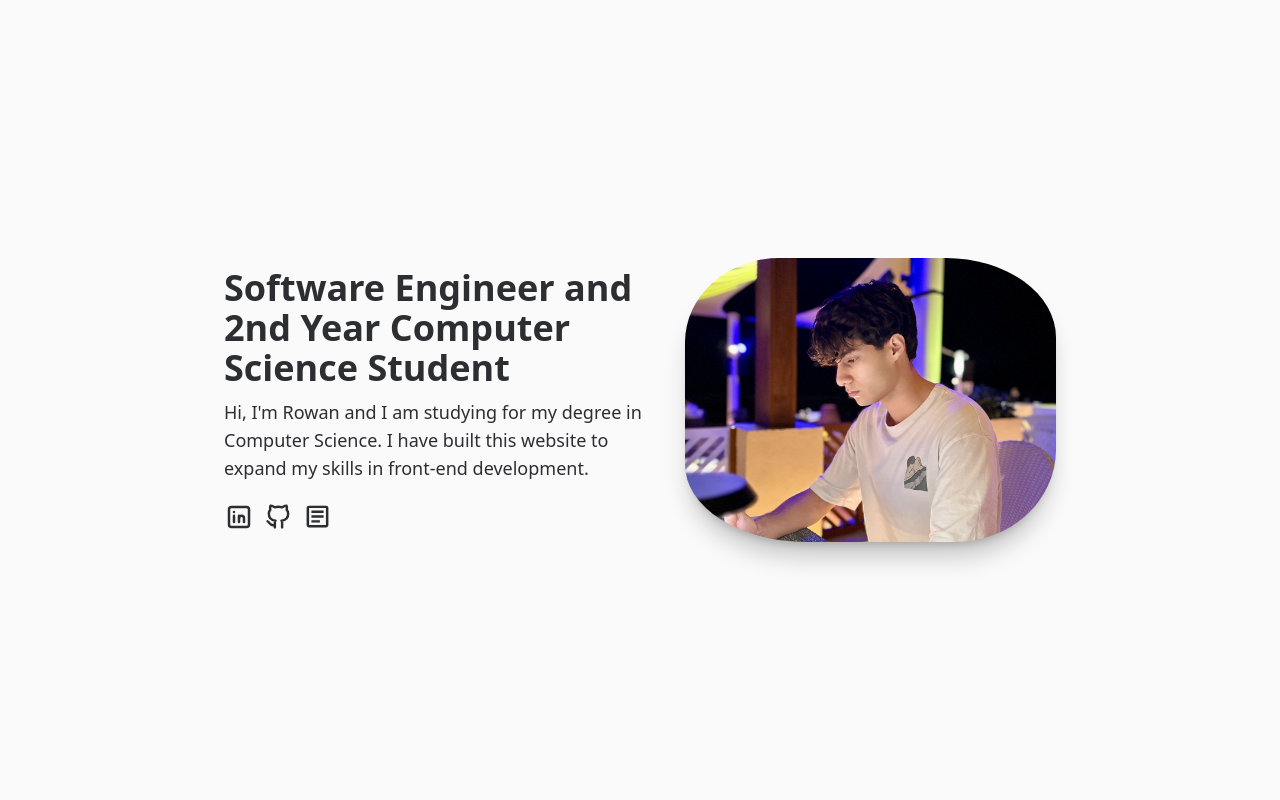
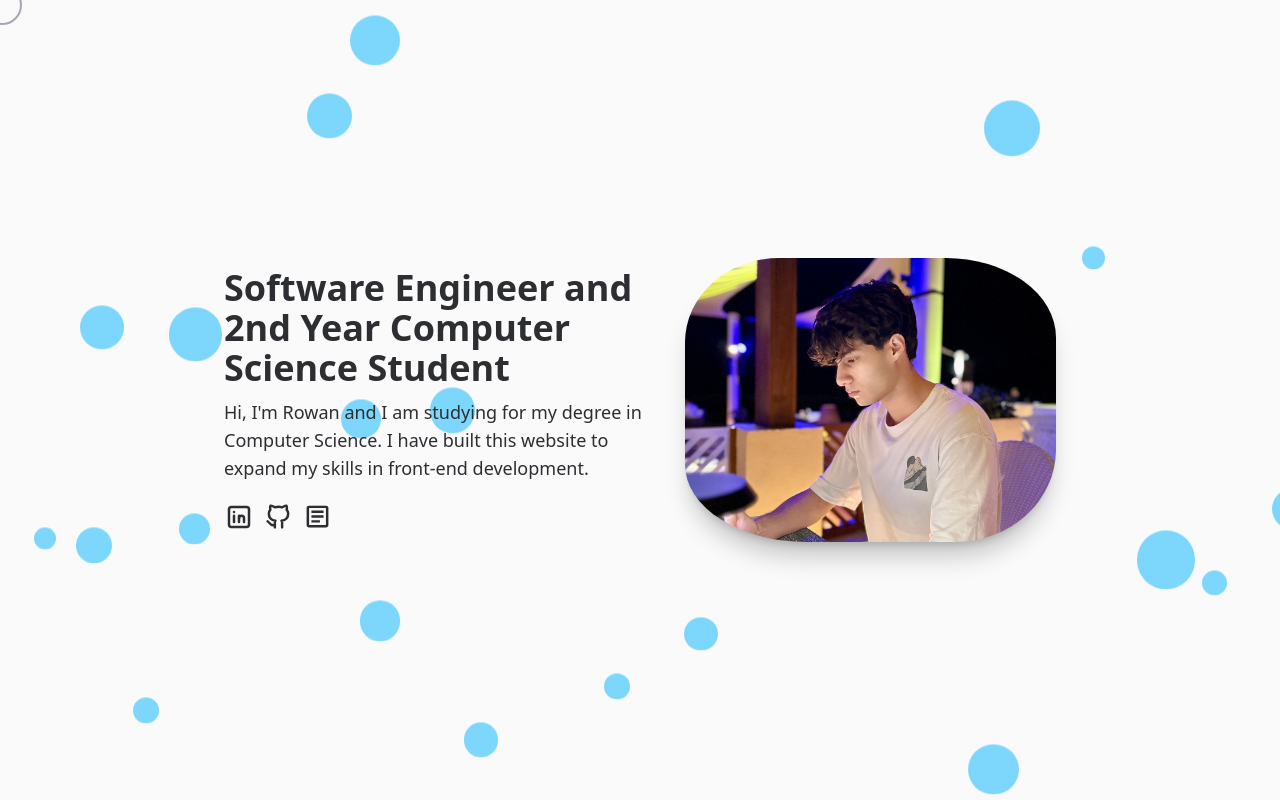
Before and after one commit to rowanbithal/my-personal-site, a Next.js app: page / in a window 1280 px wide. Shown: the top 800 px of the page. Built offline with nearby package versions, Linux system fonts and the light colour scheme.

Commit message:
Added background and mouse effect

```diff
--- a/src/app/globals.css
+++ b/src/app/globals.css
@@ -66,7 +66,27 @@
      e.g., width, height, background-color, etc. to see the effect */
   background-color: lightblue; /* Example */
 }
+@keyframes bubbleFloat {
+  0% {
+    transform: translateY(0px);
+  }
+  50% {
+    transform: translateY(-50px);
+  }
+  100% {
+    transform: translateY(0px);
+  }
+}
 
+.bubble {
+  position: absolute;
+  border-radius: 9999px; /* fully rounded */
+  background-color: rgba(0, 179, 255, 0.5); /* clear white */
+  backdrop-filter: blur(4px); /* glassy effect */
+  animation: bubbleFloat 12s ease-in-out infinite;
+  pointer-events: none;
+  z-index: -1;
+}
 body {
 }
 
--- a/src/app/landing.tsx
+++ b/src/app/landing.tsx
@@ -8,12 +8,40 @@ import React, { useState, useRef, useEffect } from "react";
 
 const SECTION_HEIGHT = 120;
 const SNAP_POINTS = [0, -120];
+type Bubble = {
+  x: number;
+  y: number;
+  size: number;
+};
 
 function Landing() {
   const [y, setY] = useState(0);
   const yRef = useRef(0);
   const containerRef = useRef<HTMLDivElement>(null);
   const scrollTimeout = useRef<NodeJS.Timeout | null>(null);
+  const [bubbles, setBubbles] = useState<Bubble[]>([]);
+  const [pageHeight, setPageHeight] = useState(0);
+  const [mouse, setMouse] = useState({ x: 0, y: 0 });
+  const position = useRef({ x: 0, y: 0 });
+  const requestRef = useRef<number>(0);
+  const followerRef = useRef<HTMLDivElement>(null);
+
+  useEffect(() => {
+    const updateHeight = () => {
+      setPageHeight(document.body.scrollHeight);
+    };
+    updateHeight();
+    window.addEventListener("resize", updateHeight);
+    return () => window.removeEventListener("resize", updateHeight);
+  }, []);
+  useEffect(() => {
+    const newBubbles = Array.from({ length: 20 }).map(() => ({
+      x: Math.random() * window.innerWidth,
+      y: Math.random() * window.innerHeight,
+      size: 20 + Math.random() * 40,
+    }));
+    setBubbles(newBubbles);
+  }, []);
 
   useEffect(() => {
     window.scrollTo(0, 0);
@@ -63,12 +91,91 @@ function Landing() {
     };
   }, []);
 
+  useEffect(() => {
+    const handleMouseMove = (e: MouseEvent) => {
+      setMouse({ x: e.clientX, y: e.clientY });
+    };
+    window.addEventListener("mousemove", handleMouseMove);
+    return () => window.removeEventListener("mousemove", handleMouseMove);
+  }, []);
+
+  useEffect(() => {
+    const handleMouseMove = (e: MouseEvent) => {
+      setMouse({ x: e.clientX, y: e.clientY });
+    };
+    window.addEventListener("mousemove", handleMouseMove);
+
+    const animate = () => {
+      const dx = mouse.x - position.current.x - 18;
+      const dy = mouse.y - position.current.y - 15;
+
+      // Velocity magnitude based on distance
+      const speed = 0.2; // 10% of the distance per frame
+      const vx = dx * speed;
+      const vy = dy * speed;
+
+      position.current.x += vx;
+      position.current.y += vy;
+
+      if (followerRef.current) {
+        followerRef.current.style.transform = `translate(${position.current.x}px, ${position.current.y}px)`;
+      }
+
+      requestRef.current = requestAnimationFrame(animate);
+    };
+
+    animate();
+
+    return () => {
+      window.removeEventListener("mousemove", handleMouseMove);
+      cancelAnimationFrame(requestRef.current!);
+    };
+  }, [mouse]);
+
   return (
     <section
       id="home-container"
       ref={containerRef}
       className="homeContainer w-full h-auto mx-auto scroll-smooth"
     >
+      <div
+        ref={followerRef}
+        className="fixed top-0 left-0 w-10 h-10 backdrop-blur-sm opacity-60 border-solid border-gray-500 border-2 rounded-full pointer-events-none z-50"
+        style={{ transform: "translate(0px, 0px)" }}
+      />
+      <div
+        className=" top-0 left-0 w-[100%] min-h-screen overflow-hidden absolute"
+        style={{ height: `${pageHeight}px` }}
+      >
+        {bubbles.map((b, i) => {
+          const dx = mouse.x - b.x;
+          const dy = mouse.y - b.y;
+          const dist = Math.sqrt(dx * dx + dy * dy);
+          const radius = 120; // distance of influence
+
+          let offsetX = 0;
+          let offsetY = 0;
+
+          if (dist < radius) {
+            const pushStrength = (radius - dist) / radius; // normalized [0, 1]
+            offsetX = -dx * 0.5 * pushStrength;
+            offsetY = -dy * 0.5 * pushStrength;
+          }
+
+          return (
+            <div
+              key={i}
+              className="bubble"
+              style={{
+                top: b.y + offsetY,
+                left: b.x + offsetX,
+                width: b.size,
+                height: b.size,
+              }}
+            />
+          );
+        })}
+      </div>
       <section
         style={{
           transform: `translateY(${y * 1.8}px)`,
@@ -246,9 +353,7 @@ function Landing() {
               </div>
             </div>
             <div className="ml-1.5 pb-2">
-              <h3 className="m-0 text-2xl font-semibold text-left">
-                Other
-              </h3>
+              <h3 className="m-0 text-2xl font-semibold text-left">Other</h3>
               <Badge className="m-1">Git</Badge>
               <Badge className="m-1">Docker</Badge>
               <Badge className="m-1">PostgreSQL</Badge>
```
